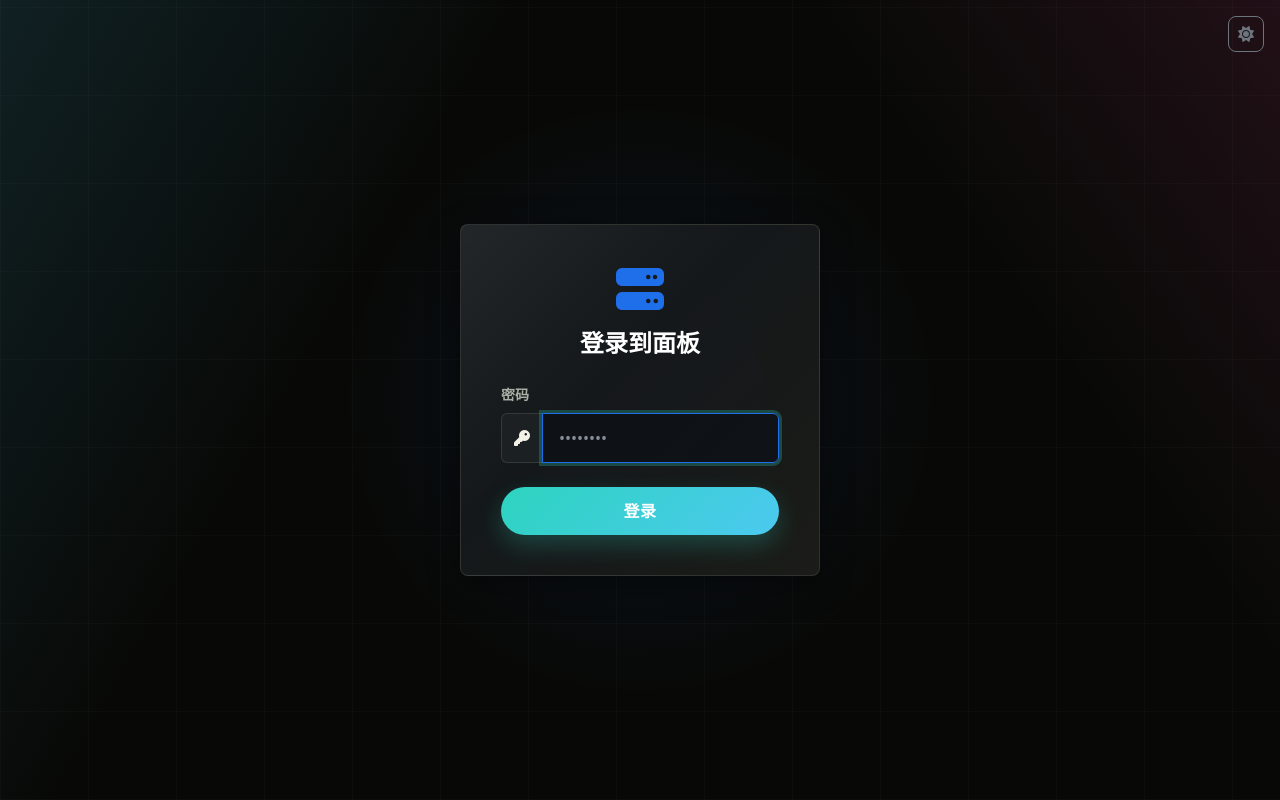
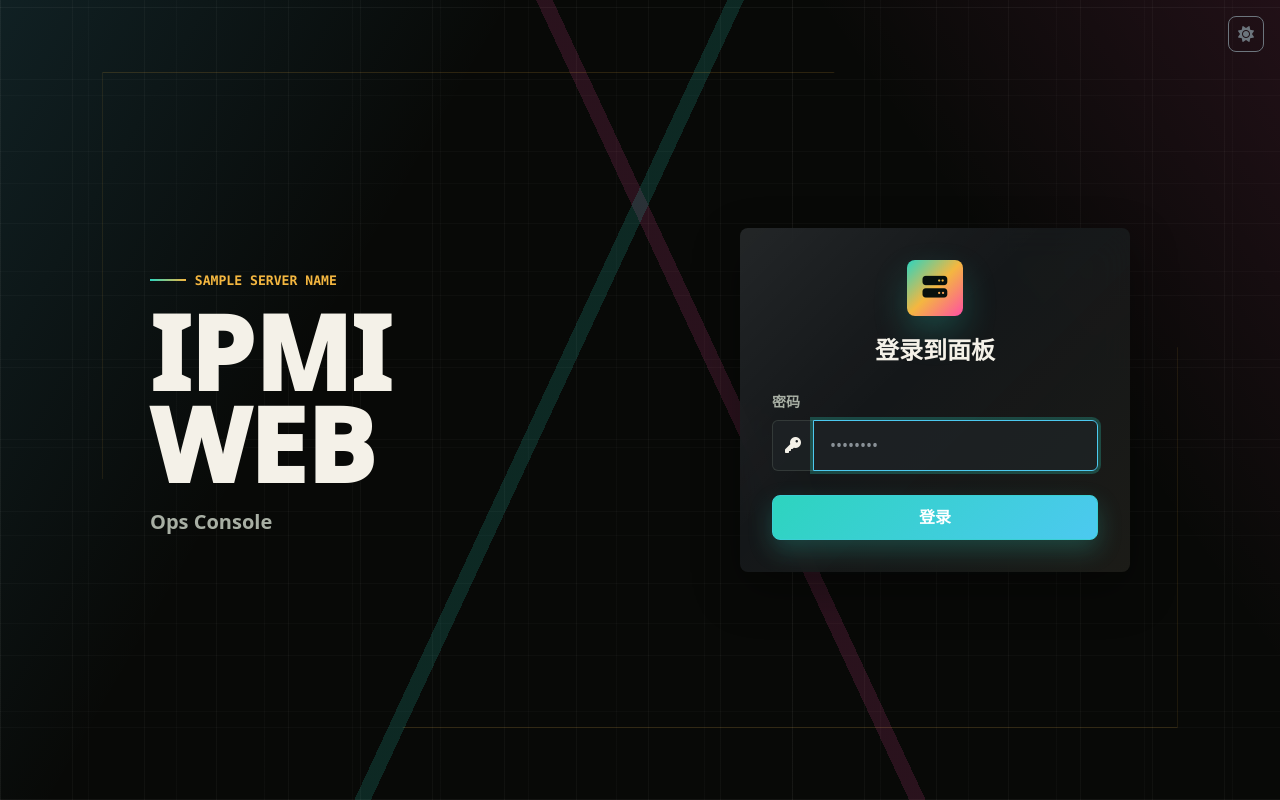
Before and after one commit to stlin256/IPMI_WEB, a Flask app: template templates/login.html in a window 1280 px wide. Run offline with Flask 3, Linux system fonts and the light colour scheme; the template is opened without the code that fills it: most values are stand-ins (such as "Sample title", 1, 10 or a date in 2020); parts of the project's set-up code (start-up, migrations or seed data) failed here and were passed over; some libraries are stand-ins or nearby versions.

Commit message:
Redesign login entry experience

```diff
--- a/templates/login.html
+++ b/templates/login.html
@@ -10,43 +10,124 @@
    <script src="{{ url_for('static', filename='js/theme.js') }}"></script>
     <style>
         body {
-            background: linear-gradient(135deg, #0d1117 0%, #161b22 100%);
-            display: flex; align-items: center; justify-content: center; height: 100vh; margin: 0;
+            min-height: 100vh;
+            margin: 0;
+            display: grid;
+            place-items: center;
             overflow: hidden;
         }
-        /* 动态背景装饰 */
-        .bg-glow {
-            position: absolute; width: 600px; height: 600px; background: radial-gradient(circle, rgba(31,111,235,0.1) 0%, rgba(0,0,0,0) 70%);
-            top: 50%; left: 50%; transform: translate(-50%, -50%); z-index: -1;
+        .login-stage {
+            position: fixed;
+            inset: 0;
+            z-index: -1;
+            background:
+                linear-gradient(115deg, transparent 0 44%, color-mix(in srgb, var(--accent-cyan) 16%, transparent) 44% 45%, transparent 45%),
+                linear-gradient(65deg, transparent 0 55%, color-mix(in srgb, var(--accent-magenta) 14%, transparent) 55% 56%, transparent 56%),
+                repeating-linear-gradient(90deg, color-mix(in srgb, var(--text-main) 4%, transparent) 0 1px, transparent 1px 72px),
+                repeating-linear-gradient(0deg, color-mix(in srgb, var(--text-main) 3%, transparent) 0 1px, transparent 1px 72px);
+        }
+        .login-stage::before {
+            content: "";
+            position: absolute;
+            inset: 9vh 8vw;
+            border: 1px solid color-mix(in srgb, var(--accent-yellow) 28%, transparent);
+            clip-path: polygon(0 0, 68% 0, 100% 42%, 100% 100%, 28% 100%, 0 62%);
+            opacity: 0.55;
+        }
+        .login-shell {
+            width: min(100% - 2rem, 980px);
+            display: grid;
+            grid-template-columns: minmax(0, 1fr) 390px;
+            align-items: center;
+            gap: clamp(1.5rem, 5vw, 4.5rem);
+        }
+        .login-identity {
+            min-width: 0;
+        }
+        .login-kicker {
+            display: inline-flex;
+            align-items: center;
+            gap: 0.55rem;
+            color: var(--accent-yellow);
+            font-family: 'SF Mono', Consolas, monospace;
+            font-size: 0.82rem;
+            font-weight: 850;
+            text-transform: uppercase;
+        }
+        .login-kicker::before {
+            content: "";
+            width: 2.25rem;
+            height: 2px;
+            background: linear-gradient(90deg, var(--accent-cyan), var(--accent-yellow));
+        }
+        .login-wordmark {
+            margin: 1rem 0 0;
+            color: var(--text-main);
+            font-size: clamp(2.8rem, 8vw, 6.4rem);
+            font-weight: 950;
+            line-height: 0.9;
+            letter-spacing: 0;
+        }
+        .login-server {
+            margin-top: 1rem;
+            color: var(--text-muted);
+            font-size: clamp(1rem, 2vw, 1.25rem);
+            font-weight: 750;
         }
         .login-card {
-            width: 100%; max-width: 360px;
-            background: rgba(22, 27, 34, 0.7);
-            backdrop-filter: blur(20px); -webkit-backdrop-filter: blur(20px);
-            border: 1px solid rgba(255,255,255,0.1);
-            border-radius: 16px;
-            box-shadow: 0 8px 32px rgba(0,0,0,0.4);
-            padding: 2.5rem;
+            width: 100%;
+            padding: 2rem;
+            border-radius: 8px !important;
         }
-        .form-control {
-            background: rgba(13, 17, 23, 0.8) !important;
-            border-color: #30363d !important; color: #fff !important;
-            padding: 0.75rem 1rem;
+        .login-mark {
+            display: inline-grid;
+            place-items: center;
+            width: 3.5rem;
+            height: 3.5rem;
+            margin-bottom: 1.25rem;
+            border-radius: 8px;
+            color: #07100d;
+            background: linear-gradient(135deg, var(--accent-cyan), var(--accent-yellow), var(--accent-magenta));
+            box-shadow: 0 16px 34px color-mix(in srgb, var(--accent-cyan) 24%, transparent);
         }
-        .form-control:focus { border-color: #1f6feb !important; box-shadow: 0 0 0 3px rgba(31,111,235,0.3); }
+        .logo-icon { font-size: 1.55rem; }
+        .form-control { padding: 0.78rem 1rem; }
         .btn-primary {
-            background: #238636; border: none; padding: 0.75rem; font-weight: 600; letter-spacing: 0.5px;
-            transition: all 0.2s;
+            min-height: 2.85rem;
+            font-weight: 850;
         }
-        .btn-primary:hover { background: #2ea043; transform: translateY(-1px); }
-        .logo-icon { font-size: 3rem; color: #1f6feb; margin-bottom: 1rem; }
+        @media (max-width: 820px) {
+            body { overflow-y: auto; }
+            .login-shell {
+                grid-template-columns: 1fr;
+                padding: 5rem 0 2rem;
+            }
+            .login-identity {
+                text-align: left;
+            }
+            .login-card {
+                max-width: 420px;
+                margin: 0 auto;
+            }
+        }
+        @media (max-width: 480px) {
+            .login-shell { width: min(100% - 1.5rem, 420px); }
+            .login-wordmark { font-size: 3.1rem; }
+            .login-card { padding: 1.4rem; }
+        }
     </style>
 </head>
 <body>
-    <div class="bg-glow"></div>
-    <div class="login-card text-center position-relative">
-        <i class="fas fa-server logo-icon"></i>
-        <h4 class="text-white mb-4 fw-bold" data-i18n="app.loginTitle">{{ t('app.loginTitle') }}</h4>
+    <div class="login-stage"></div>
+    <main class="login-shell">
+        <section class="login-identity">
+            <div class="login-kicker">{{ server_name }}</div>
+            <h1 class="login-wordmark">IPMI<br>WEB</h1>
+            <div class="login-server">Ops Console</div>
+        </section>
+        <section class="login-card text-center position-relative">
+            <div class="login-mark"><i class="fas fa-server logo-icon"></i></div>
+            <h2 class="h4 mb-4 fw-bold" data-i18n="app.loginTitle">{{ t('app.loginTitle') }}</h2>
 
             {% if error %}
             <div id="login-error" class="alert alert-danger py-2 small border-0 bg-danger bg-opacity-25 text-white">{{ error }}</div>
@@ -60,9 +141,10 @@
                         <input type="password" name="password" class="form-control" placeholder="••••••••" autofocus>
                     </div>
                 </div>
-            <button id="login-btn" type="submit" class="btn btn-primary w-100 rounded-pill" data-i18n="app.login">{{ t('app.login') }}</button>
+                <button id="login-btn" type="submit" class="btn btn-primary w-100" data-i18n="app.login">{{ t('app.login') }}</button>
             </form>
-    </div>
+        </section>
+    </main>
 
     <script>
         window.I18N_MESSAGES = {{ i18n_messages | tojson }};
```
Lines whose indentation alone changed are shown as unchanged.
